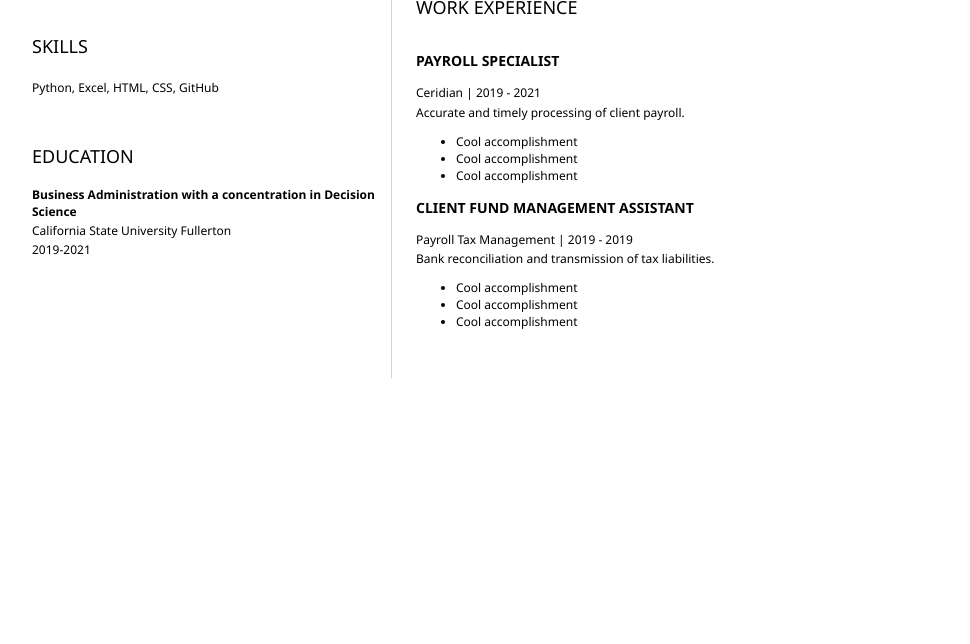
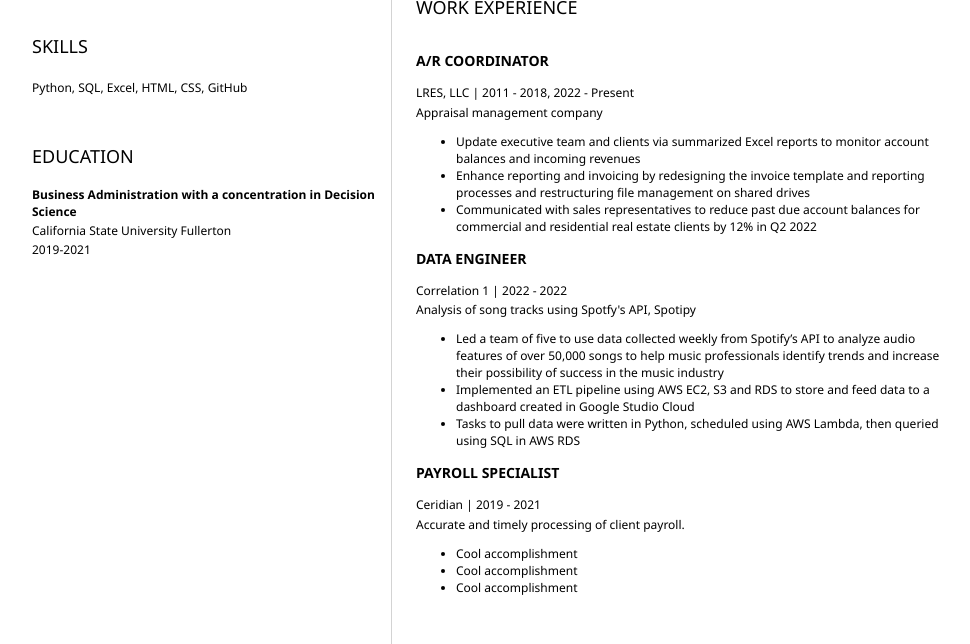
Before and after one commit to mlcontractor/resume, a plain HTML site: page index.html in a window 1280 px wide. Shown: the part 323-967 px from the top of the page, without its empty margins (152-1122 px from the left). Before the commit the page ends 800 px from the top, so only its background shows below. Drawn offline with Linux system fonts and the light colour scheme.

Commit message:
Updated information
Updated Linkedin link and work experience section

```diff
--- a/index.html
+++ b/index.html
@@ -10,7 +10,7 @@
 			<!-- resume header with your name and title -->
 			<h1><b>MARLANA</b> CONTRACTOR</h1>
 			<hr>
-            DATA ANALYST / FULL-STACK ENGINEER
+            DATA ANALYST
 			<hr>
 		</header>
 		<main>
@@ -28,13 +28,13 @@
                     </p>
                     <p>
                         <i class="fab fa-linkedin" aria-hidden="true"></i>
-                        <a href="https://www.linkedin.com/in/marlana-contractor-35b94a13/">LinkedIn</a>
+                        <a href="https://www.linkedin.com/in/marlana-contractor">LinkedIn</a>
                     </p>
 				</section>
 				<section>
 					<h2>SKILLS</h2>
 					<!-- your skills AKA "buzzwords" -->
-                    <p>Python, Excel, HTML, CSS, GitHub</p>
+                    <p>Python, SQL, Excel, HTML, CSS, GitHub</p>
 				</section>
 				<section>
 					<h2>EDUCATION</h2>
@@ -54,10 +54,34 @@
 					<!-- about you -->
                     <p>A brief paragraph about you and what kind of job/company you are looking to work for.</p>
 				</section>
-				<section>
-					<h2>WORK EXPERIENCE</h2>
-					<!-- your work experience -->
-                    <h3><b>PAYROLL SPECIALIST</b></h3>
+		    <section>
+			<h2>WORK EXPERIENCE</h2>
+				<!-- your work experience -->
+                                <h3><b>A/R COORDINATOR</b></h3>
+                    <p>
+		                LRES, LLC | 2011 - 2018, 2022 - Present
+                    </p>
+                    <p>
+		                Appraisal management company
+                    </p>
+                    <ul>
+		                <li>Update executive team and clients via summarized Excel reports to monitor account balances and incoming revenues</li>
+		                <li>Enhance reporting and invoicing by redesigning the invoice template and reporting processes and restructuring file management on shared drives</li>
+		                <li>Communicated with sales representatives to reduce past due account balances for commercial and residential real estate clients by 12% in Q2 2022</li>
+                    </ul>
+		<h3><b>DATA ENGINEER</b></h3>
+                    <p>
+		                Correlation 1 | 2022 - 2022
+                    </p>
+                    <p>
+		                Analysis of song tracks using Spotfy's API, Spotipy
+                    </p>
+                    <ul>
+		                <li>Led a team of five to use data collected weekly from Spotify’s API to analyze audio features of over 50,000 songs to help music professionals identify trends and increase their possibility of success in the music industry</li>
+		                <li>Implemented an ETL pipeline using AWS EC2, S3 and RDS to store and feed data to a dashboard created in Google Studio Cloud</li>
+		                <li>Tasks to pull data were written in Python, scheduled using AWS Lambda, then queried using SQL in AWS RDS</li>
+                    </ul>
+		<h3><b>PAYROLL SPECIALIST</b></h3>
                     <p>
 		                Ceridian | 2019 - 2021
                     </p>
@@ -69,18 +93,7 @@
 		                <li>Cool accomplishment</li>
 		                <li>Cool accomplishment</li>
                     </ul>
-                    <h3><b>CLIENT FUND MANAGEMENT ASSISTANT</b></h3>
-                    <p>
-		                Payroll Tax Management | 2019 - 2019
-                    </p>
-                    <p>
-		                Bank reconciliation and transmission of tax liabilities.
-                    </p>
-                    <ul>
-		                <li>Cool accomplishment</li>
-		                <li>Cool accomplishment</li>
-		                <li>Cool accomplishment</li>
-                    </ul>
+
 				</section>
 			</article>
 		</main>
```
